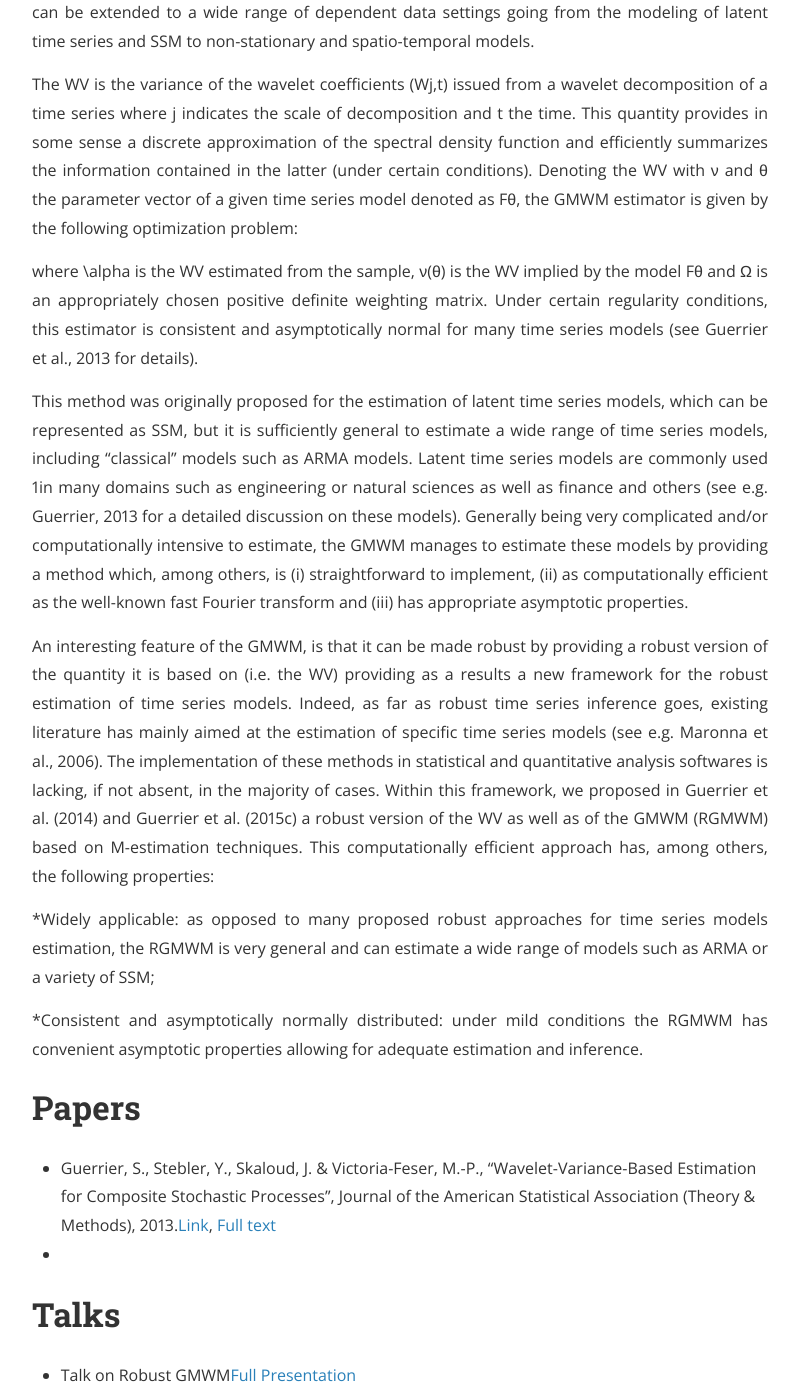
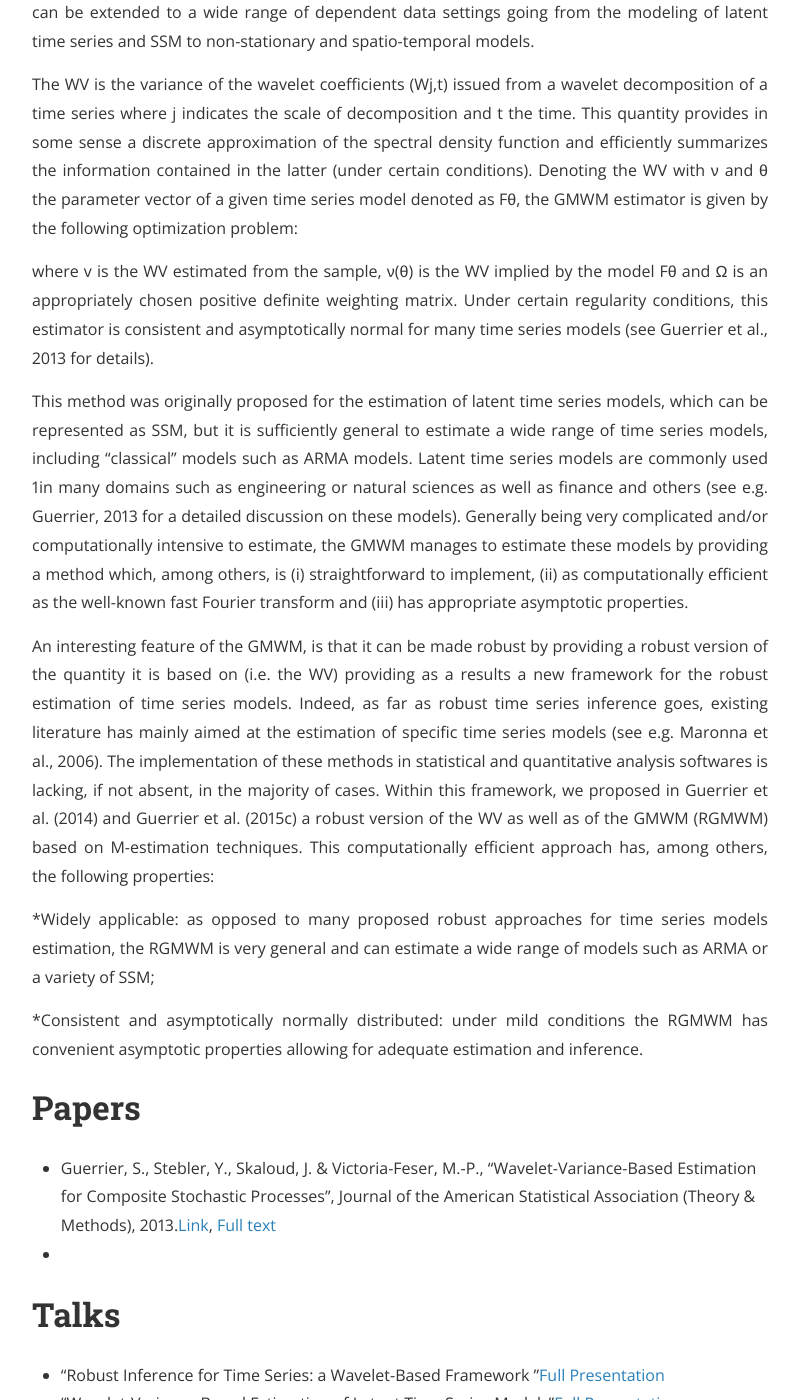
Before and after one commit to SMAC-Group/smac-group.github.io, a Jekyll site: the page built from methods/_posts/2015-11-14-gmwm.markdown, in a window 1280 px wide and 1400 px high, scrolled down 683 px. Shown: the whole window, without its empty margins (240-1039 px from the left). Built offline with Jekyll 4.4.1, drawn with Linux system fonts in a browser that asks for light colours; nearby versions of some CDN libraries; a style sheet for code colours, icons or effects is not loaded; some of the changed text lies outside the part shown.

Commit message:
talk link

```diff
--- a/methods/_posts/2015-11-14-gmwm.markdown
+++ b/methods/_posts/2015-11-14-gmwm.markdown
@@ -16,7 +16,7 @@ The WV is the variance of the wavelet coefficients (Wj,t) issued from a wavelet
 
 
 <p align="justify">
-where \alpha is the WV estimated from the sample, ν(θ) is the WV implied by the model Fθ and Ω is an appropriately chosen positive definite weighting matrix. Under certain regularity conditions, this estimator is consistent and asymptotically normal for many time series models (see Guerrier et al., 2013 for details).</p>
+where v is the WV estimated from the sample, ν(θ) is the WV implied by the model Fθ and Ω is an appropriately chosen positive definite weighting matrix. Under certain regularity conditions, this estimator is consistent and asymptotically normal for many time series models (see Guerrier et al., 2013 for details).</p>
 <p align="justify">
 This method was originally proposed for the estimation of latent time series models, which can be represented as SSM, but it is sufficiently general to estimate a wide range of time series models, including “classical” models such as ARMA models. Latent time series models are commonly used
 1in many domains such as engineering or natural sciences as well as finance and others (see e.g. Guerrier, 2013 for a detailed discussion on these models). Generally being very complicated and/or computationally intensive to estimate, the GMWM manages to estimate these models by providing a method which, among others, is (i) straightforward to implement, (ii) as computationally efficient as the well-known fast Fourier transform and (iii) has appropriate asymptotic properties.</p>
@@ -34,8 +34,8 @@ An interesting feature of the GMWM, is that it can be made robust by providing a
 
 # Talks
 
-* Talk on Robust GMWM[Full Presentation](/assets/pdfs/usc_2015_rgmwm.pdf)
-*
+* “Robust Inference for Time Series: a Wavelet-Based Framework ”[Full Presentation](/assets/pdfs/usc_2015_rgmwm.pdf)
+* “Wavelet-Variance-Based Estimation of Latent Time Series Models”[Full Presentation](/assets/pdfs/TAMU.pdf)
 
 
 # Software
```
Also changed, not shown: 1 other file.
